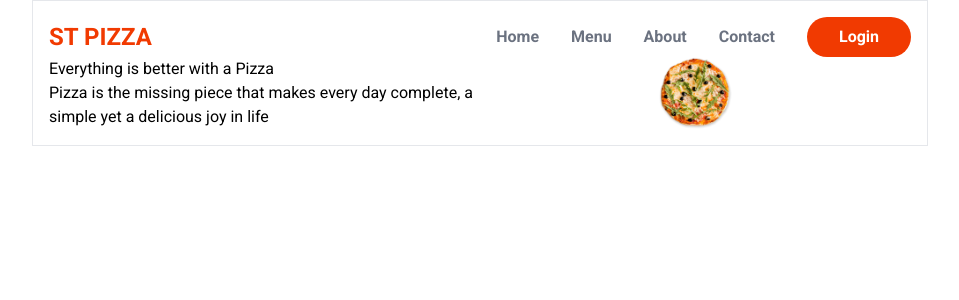
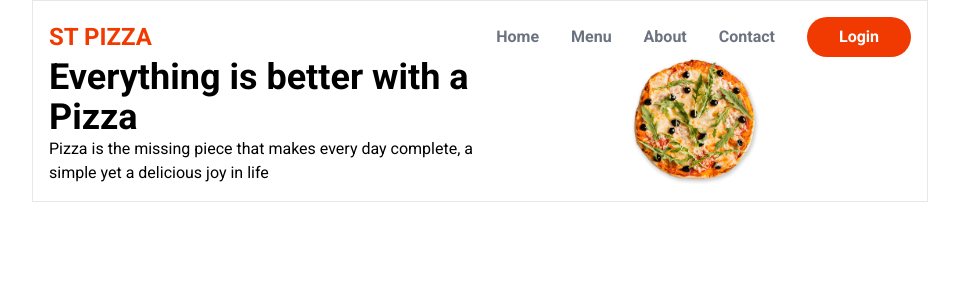
Before and after one commit to jadepeck/food-ordering-app, a Next.js app: page / in a window 1280 px wide. Shown: the top 300 px of the page, without its empty margins (160-1119 px from the left). Built offline with nearby package versions, Linux system fonts and the light colour scheme.

Commit message:
adjusting layout

```diff
--- a/src/components/layout/Hero.js
+++ b/src/components/layout/Hero.js
@@ -4,7 +4,7 @@ export default function Hero() {
   return (
     <section className="grid grid-cols-2">
       <div>
-      <h1>Everything is better with a Pizza</h1>
+      <h1 className="text-4xl font-semibold">Everything is better with a Pizza</h1>
       <p>
 
         Pizza is the missing piece that makes every day complete, a simple yet a delicious joy in life
```
